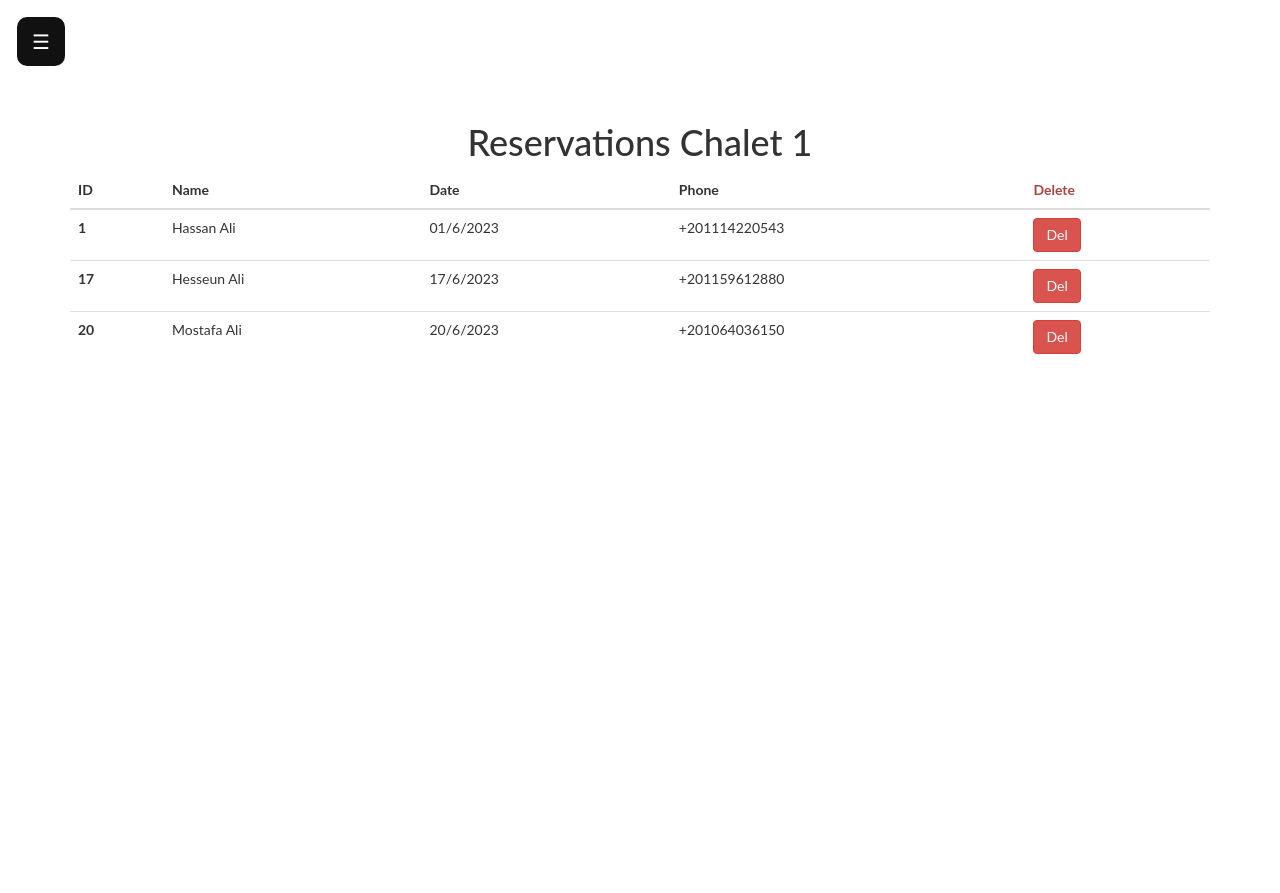
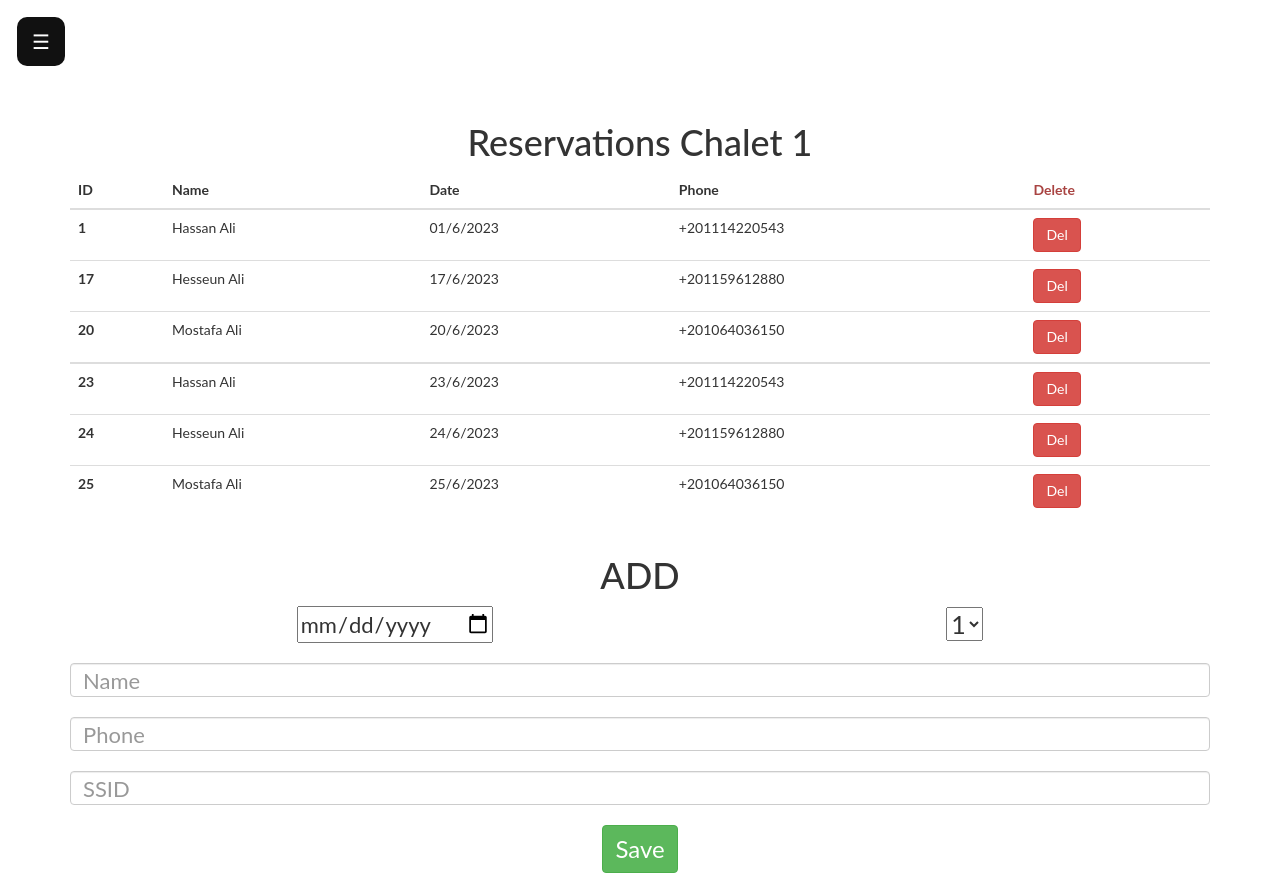
Before and after one commit to HassanAliAbdelhamed/Chalet, a plain HTML site: page index.html in a window 1280 px wide. Before the commit the page ends 800 px from the top, so only its background shows below. Drawn offline with nearby package versions, Linux system fonts and the light colour scheme.

Commit message:
Add files via upload

```diff
--- a/index.html
+++ b/index.html
@@ -12,7 +12,6 @@
 
     <div id="mySidebar" class="sidebar">
       <a href="javascript:void(0)" class="closebtn" onclick="closeNav()">×</a>
-      <a href="#">ADD</a>
       <a href="#">Chalet 1</a>
       <a href="#">Chalet 2</a>
       <a href="#">Chalet 3</a>
@@ -61,7 +60,54 @@
                     <td><button class="btn btn-danger"> Del</button></td>
                   </tr>
                 </tbody>
+                <tbody>
+                    <tr>
+                      <th scope="row">23</th>
+                      <td>Hassan Ali</td>
+                      <td>23/6/2023</td>
+                      <td>+201114220543</td>
+                      <td><button class="btn btn-danger"> Del</button></td>
+                    </tr>
+                    <tr>
+                      <th scope="row">24</th>
+                      <td>Hesseun Ali</td>
+                      <td>24/6/2023</td>
+                      <td>+201159612880</td>
+                      <td><button class="btn btn-danger"> Del</button></td>
+                    </tr>
+                    <tr>
+                      <th scope="row">25</th>
+                      <td>Mostafa Ali</td>
+                      <td>25/6/2023</td>
+                      <td>+201064036150</td>
+                      <td><button class="btn btn-danger"> Del</button></td>
+                    </tr>
+                  </tbody>
               </table>
+        </div>
+    </aside>
+    <aside>
+        <div class="container">
+            <div class="container-fluid" style="display: flex;justify-content: space-between; align-items: center;">
+                <h1>ADD</h1>
+            </div>
+            <div class="mb-3">
+                <div class="col" style="display: flex; justify-content: space-around; align-items: center;" >
+                    <input type="date"  style="font-size: 22px;">
+                    <select id="trainType" style="font-size: 25px;" >
+                    <option value="1">1</option>
+                  </select>
+                </div>
+                <label for="Name" class="form-label"></label>
+                <input type="text" class="form-control" id="Name" placeholder="Name" style="font-size: 22px;">
+                <label for="Phone" class="form-label"></label>
+                <input type="text" class="form-control" id="Phone" placeholder="Phone" style="font-size: 22px;">
+                <label for="SSID" class="form-label"></label>
+                <input type="text" class="form-control" id="SSID" placeholder="SSID" style="font-size: 22px;">
+            </div>
+            <div style="display:flex; justify-content: center; align-items: center; padding: 20px; ">
+                <button class="btn btn-success" style="font-size: 24px;">Save</button>
+            </div>
         </div>
     </aside>
 </body>
```
